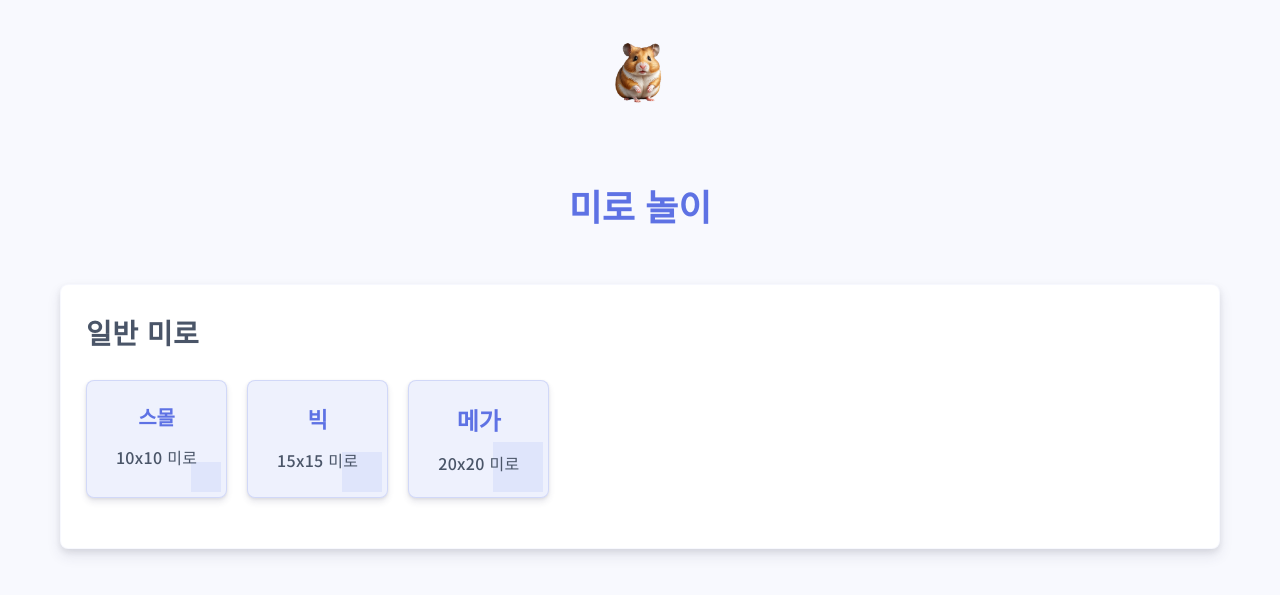
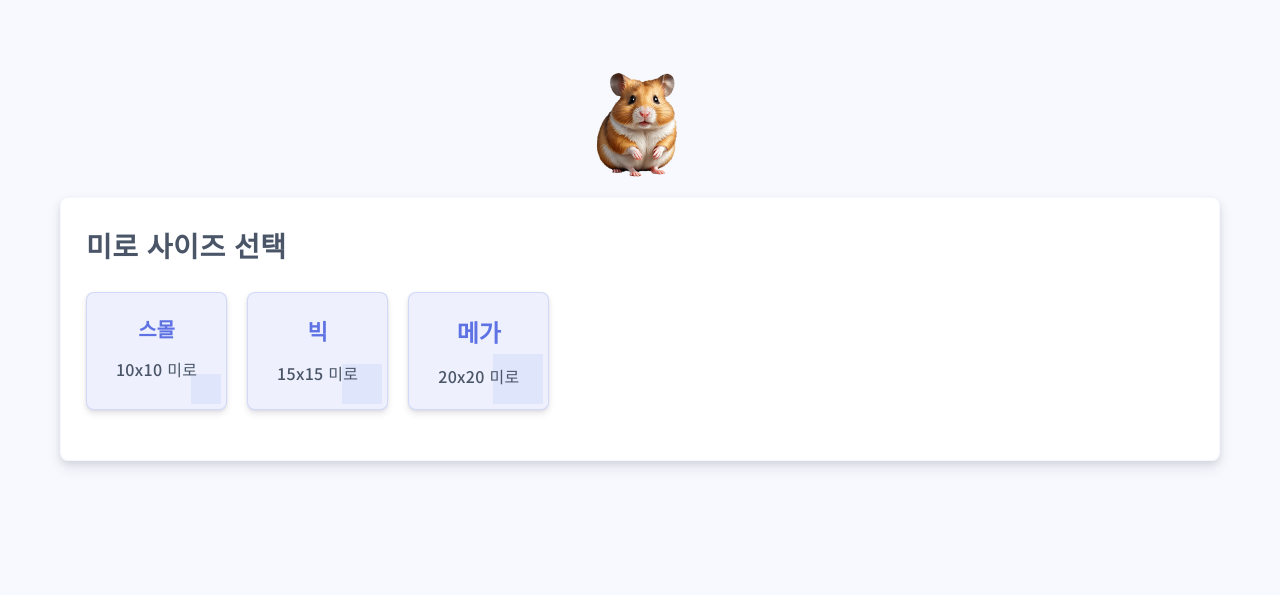
Before and after one commit to ramiteacher/ramiteacher.github.io, a Jekyll site: the page maze/index.html, which Jekyll copies as it is, in a window 1280 px wide. Shown: the top 595 px of the page. Built offline with Jekyll 4.4.1, drawn with Linux system fonts in a browser that asks for light colours.

Commit message:
maze fix

```diff
--- a/maze/index.html
+++ b/maze/index.html
@@ -26,14 +26,11 @@
         </div>
 
         <main>
-            <section class="hero">
-                <h2>미로 놀이</h2>
-                <p></p>
-            </section>
+
 
             <section class="game-modes">
                 <div class="mode-card">
-                    <h3>일반 미로</h3>
+                    <h3>미로 사이즈 선택</h3>
                     <div class="options">
                         <a href="medium/" class="option-button">
                             <div class="option-icon">스몰</div>
--- a/maze/script.js
+++ b/maze/script.js
@@ -96,7 +96,10 @@ function setupGameUI() {
     gameContainer.className = 'game-container';
     gameContainer.innerHTML = `
         <div class="game-header">
-            <h2 class="game-title">${pageTitle}</h2>
+            <div class="control-row">
+                <button class="btn btn-secondary round-btn" id="reset-maze" style="font-size: 24px;">🔄</button>
+                <a href="../" class="btn btn-secondary round-btn" style="font-size: 24px;">🏠</a>
+            </div>
             <div class="game-info">
                 <div class="info-item">
                     <span class="info-label">시간</span>
@@ -125,12 +128,25 @@ function setupGameUI() {
                 <button class="control-btn" data-direction="down">↓</button>
                 <button class="control-btn" data-direction="right">→</button>
             </div>
-            <div class="control-row" style="margin-top: 20px;">
-                <button class="btn btn-secondary" id="reset-maze">다시 시작</button>
-                <a href="../" class="btn btn-secondary">홈으로</a>
-            </div>
+
         </div>
     `;
+
+    // Add CSS for round buttons
+    const style = document.createElement('style');
+    style.textContent = `
+        .round-btn {
+            border-radius: 50%;
+            width: 50px;
+            height: 50px;
+            display: flex;
+            align-items: center;
+            justify-content: center;
+            font-size: 20px;
+            padding: 0;
+        }
+    `;
+    document.head.appendChild(style);
 
     document.body.appendChild(gameContainer);
 
--- a/maze/styles.css
+++ b/maze/styles.css
@@ -36,11 +36,11 @@ body {
     width: 100%;
     display: flex;
     justify-content: center;
-    margin: 30px 0 20px 0; /* 상단 마진 30px로 조정 */
+    margin: 50px 0 0 0; /* 상단 마진 30px로 조정 */
 }
 
 .logo {
-    max-height: 80px;
+    max-height: 140px;
     transition: transform 0.3s ease;
 }
 
@@ -88,7 +88,7 @@ nav li.active a {
 
 /* 메인 섹션 */
 main {
-    padding: 40px 0;
+    padding: 0 0;
 }
 
 .hero {
@@ -265,7 +265,11 @@ footer {
     display: flex;
     justify-content: space-between;
     align-items: center;
-    margin-bottom: 30px;
+    margin-bottom: 0px;
+    padding: 2px;
+    background-color: rgba(94, 114, 228, 0.1); /* 푸르스름한 투명한 배경 */
+    border-radius: 8px;
+    box-shadow: 0 4px 6px rgba(0, 0, 0, 0.1);
 }
 
 .game-title {
@@ -350,15 +354,15 @@ footer {
     display: none; /* 기본적으로 숨김, 모바일에서만 표시 */
     flex-direction: column;
     align-items: center;
-    margin-top: 50px;
+    margin-top: 0px;
     gap: 15px;
     position: fixed;
-    bottom: 10px;
+    bottom: 17px;
     left: 0;
     right: 0;
     padding: 15px 10px;
-    background-color: rgba(255, 255, 255, 0.95); /* 배경색 밝게 변경 */
-    border-top: 2px solid #cbd5e0; /* 테두리 추가 */
+    background-color: rgba(255, 255, 255, 0); /* 배경색 밝게 변경 */
+
     border-radius: 15px 15px 0 0;
     z-index: 10;
     box-shadow: 0 -4px 10px rgba(0, 0, 0, 0.1);
@@ -375,7 +379,7 @@ footer {
     display: flex;
     align-items: center;
     justify-content: center;
-    background-color: #5e72e4; /* 버튼 색상 변경 */
+    background-color: #8395fd6f; /* 버튼 색상 변경 */
     border: none;
     border-radius: 15px;
     color: #ffffff; /* 흰색 텍스트로 변경 */
@@ -389,7 +393,7 @@ footer {
 }
 
 .control-btn:hover, .control-btn:active {
-    background-color: #4a5dd0; /* 호버 시 약간 어두운 색상 */
+    background-color: #7bccf156; /* 호버 시 약간 어두운 색상 */
     transform: translateY(-2px);
 }
 
@@ -464,7 +468,7 @@ footer {
     display: flex;
     justify-content: center;
     gap: 15px;
-    margin-top: 20px;
+    margin-top: 3px;
 }
 
 .btn {
@@ -548,7 +552,7 @@ footer {
 
     .controls {
         display: flex;
-        padding-bottom: 30px;
+        padding-bottom: 5px;
     }
 
     .game-container {
@@ -559,6 +563,7 @@ footer {
     .game-header {
         flex-direction: column;
         align-items: center;
+        margin-bottom: 0;
     }
 
     .game-info {
```
